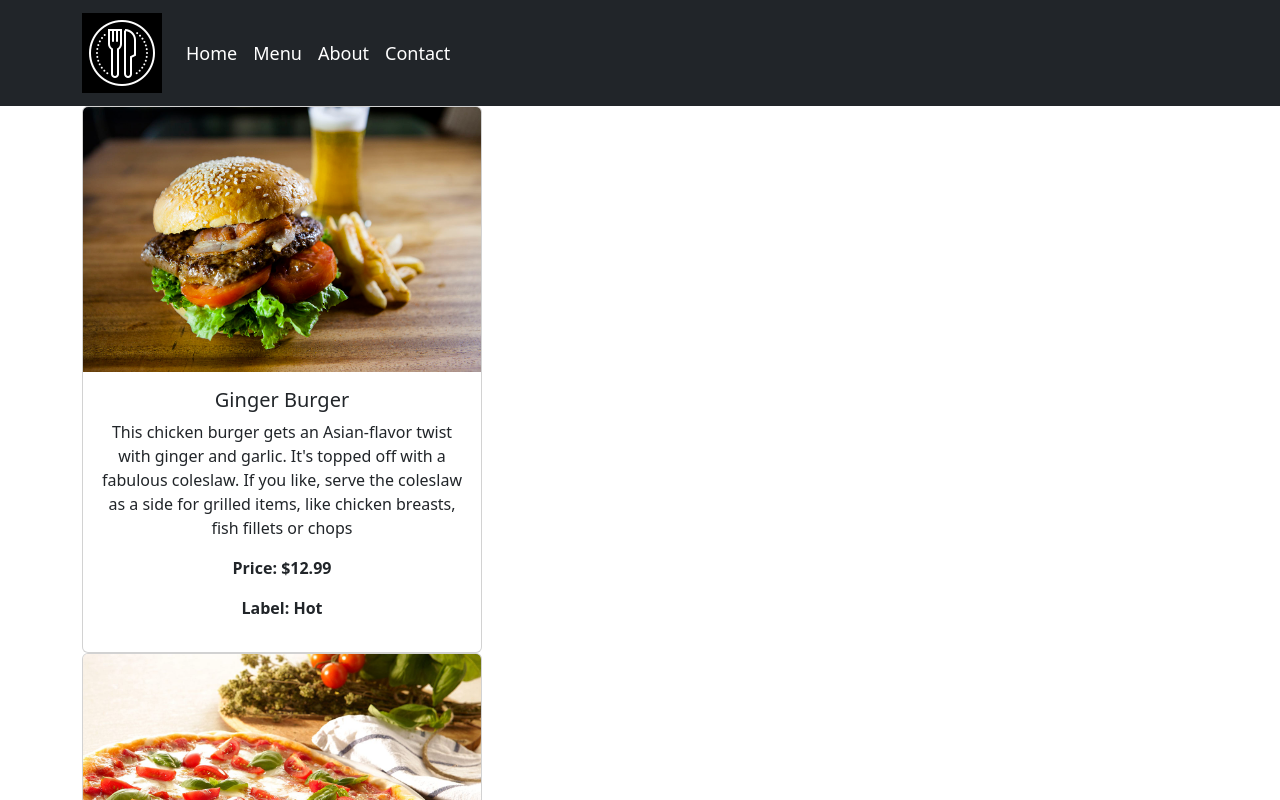
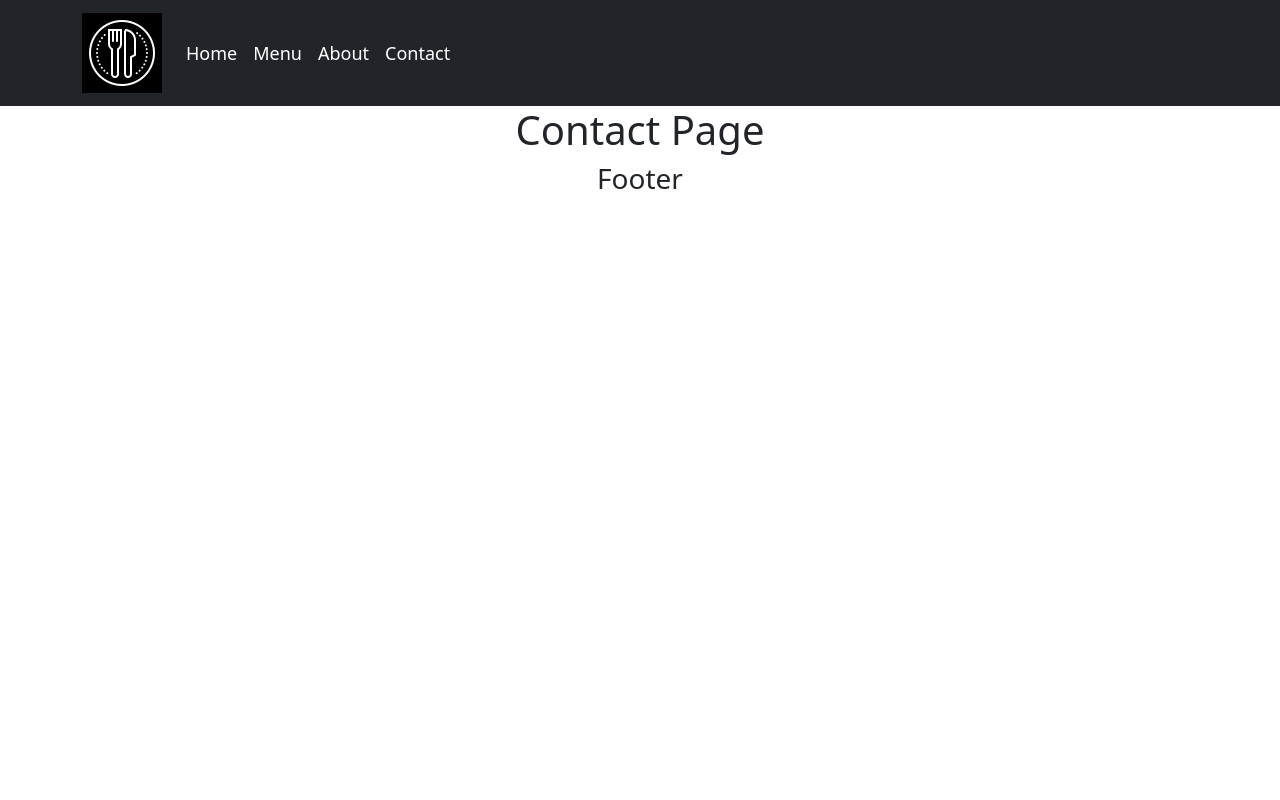
Before and after one commit to qmeng222/PlatePal, a React (Create React App) app: page /contact in a window 1280 px wide. Shown: the top 800 px of the page. Built offline with nearby package versions, Linux system fonts and the light colour scheme.

Commit message:
added routes

```diff
--- a/src/components/body/Body.jsx
+++ b/src/components/body/Body.jsx
@@ -1,10 +1,19 @@
 import React from "react";
+import Home from "./Home";
 import Menu from "./Menu";
+import About from "./About";
+import Contact from "./Contact";
+import { Routes, Route } from "react-router-dom";
 
 const Body = () => {
   return (
     <div>
-      <Menu />
+      <Routes>
+        <Route path="/" element={<Home />} />
+        <Route path="/menu" element={<Menu />} />
+        <Route path="/about" element={<About />} />
+        <Route path="contact/" element={<Contact />} />
+      </Routes>
     </div>
   );
 };
```
